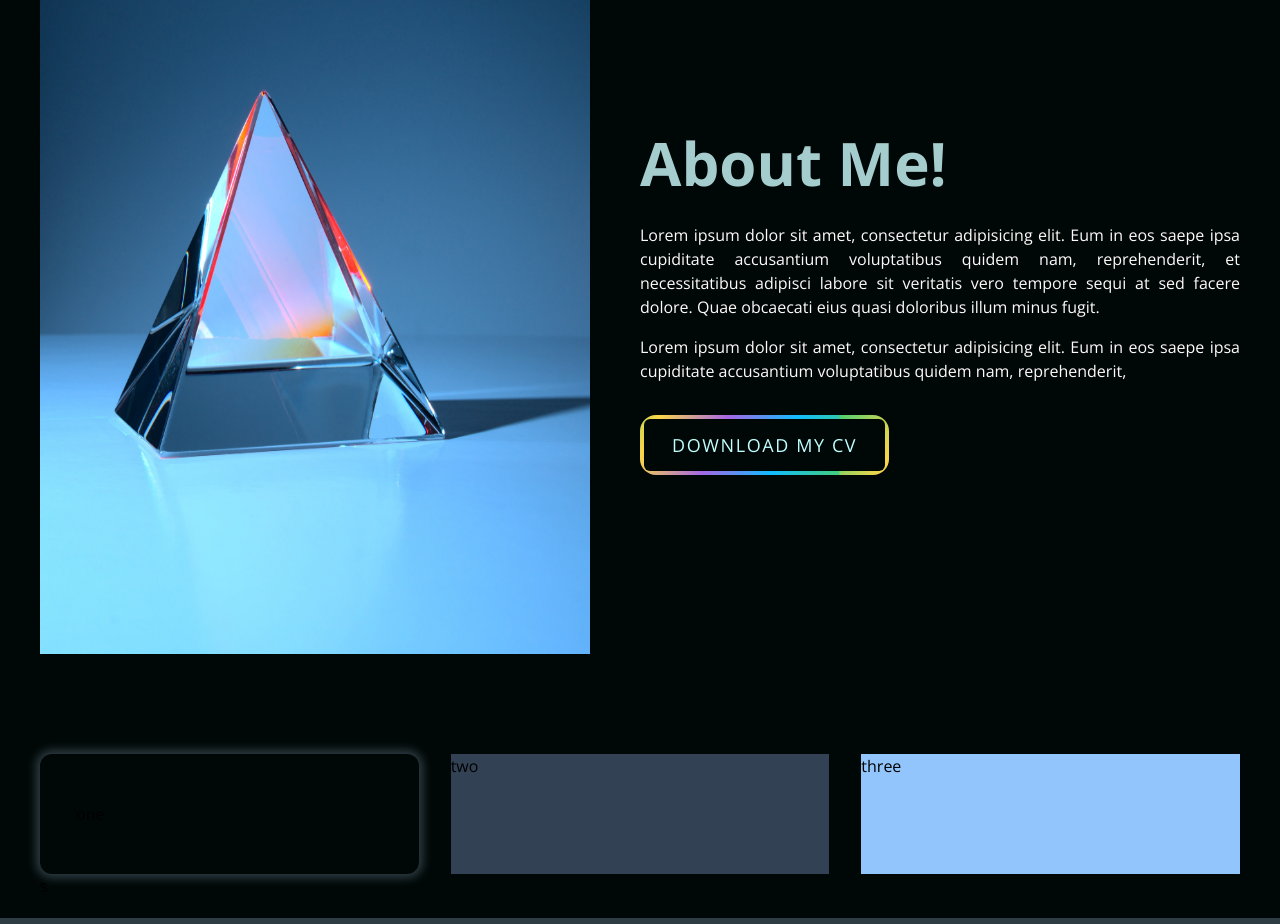
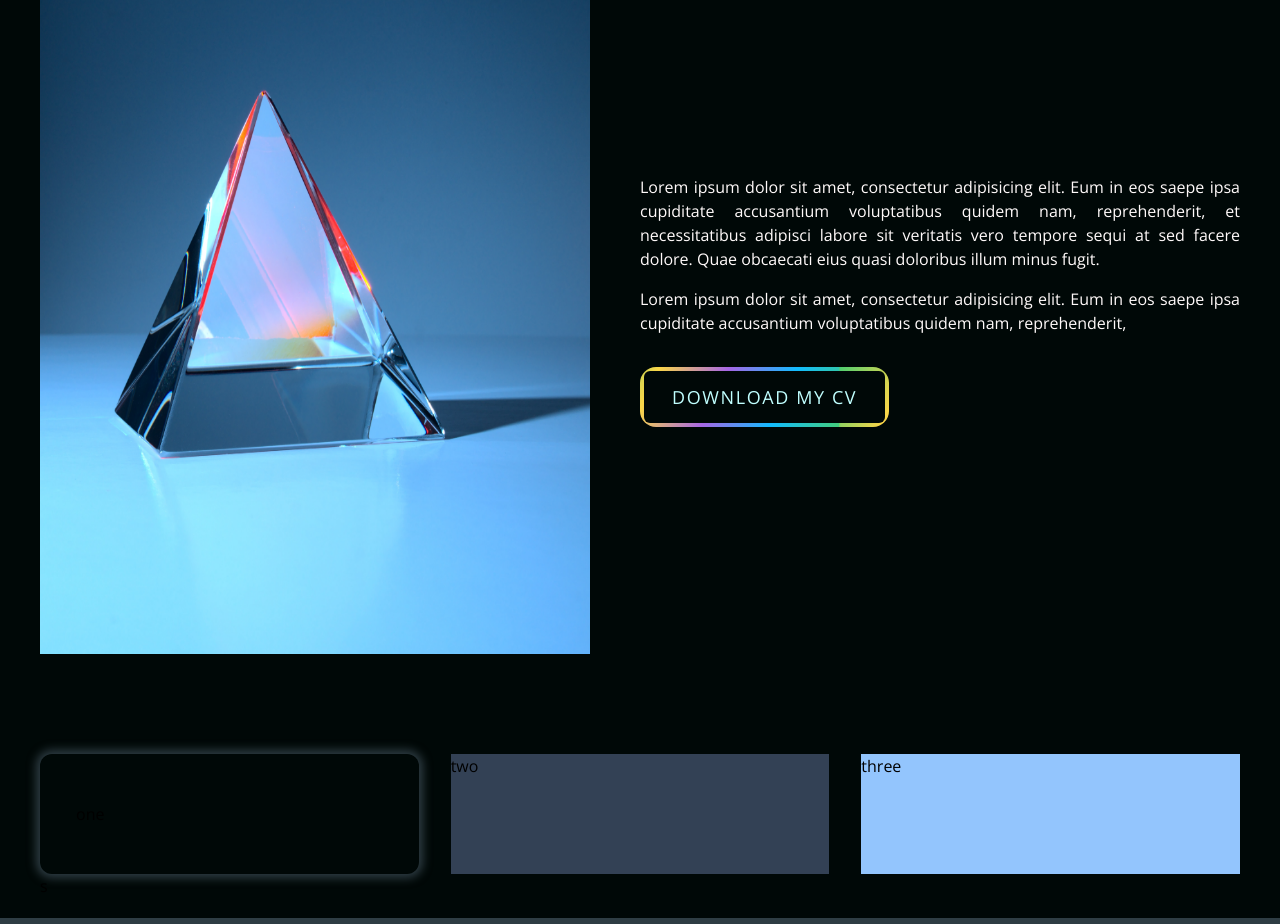
Before and after one commit to dev-saminur/sr-my-portfolio, a Next.js app: page / in a window 1280 px wide. Shown: the part 940-1864 px from the top of the page. Built offline with nearby package versions, Linux system fonts and the light colour scheme.

Commit message:
Update index.js

```diff
--- a/src/components/About/index.js
+++ b/src/components/About/index.js
@@ -1,9 +1,9 @@
 import React from "react";
 import Container from "../Container/Container";
 import AboutBg from "../image/aboutbg.jpg";
-import AboutBgimg from "../image/photosize.png";
 import Image from "next/image";
 import Buttons from "../Buttons/Button";
+import Header from "../Header/Header";
 
 const About = () => {
   return (
@@ -23,9 +23,7 @@ const About = () => {
               </div>
             </div>
             <div className="left">
-              <h1 className="text-[60px] text-sectionColor font-bold capitalize leading-[1.2] mb-6">
-                About me!
-              </h1>
+              <Header title=" About me!" className="mb-6" />
               <p className="text-whiteColor text-base font-normal mb-4 text-justify">
                 Lorem ipsum dolor sit amet, consectetur adipisicing elit. Eum in
                 eos saepe ipsa cupiditate accusantium voluptatibus quidem nam,
```
